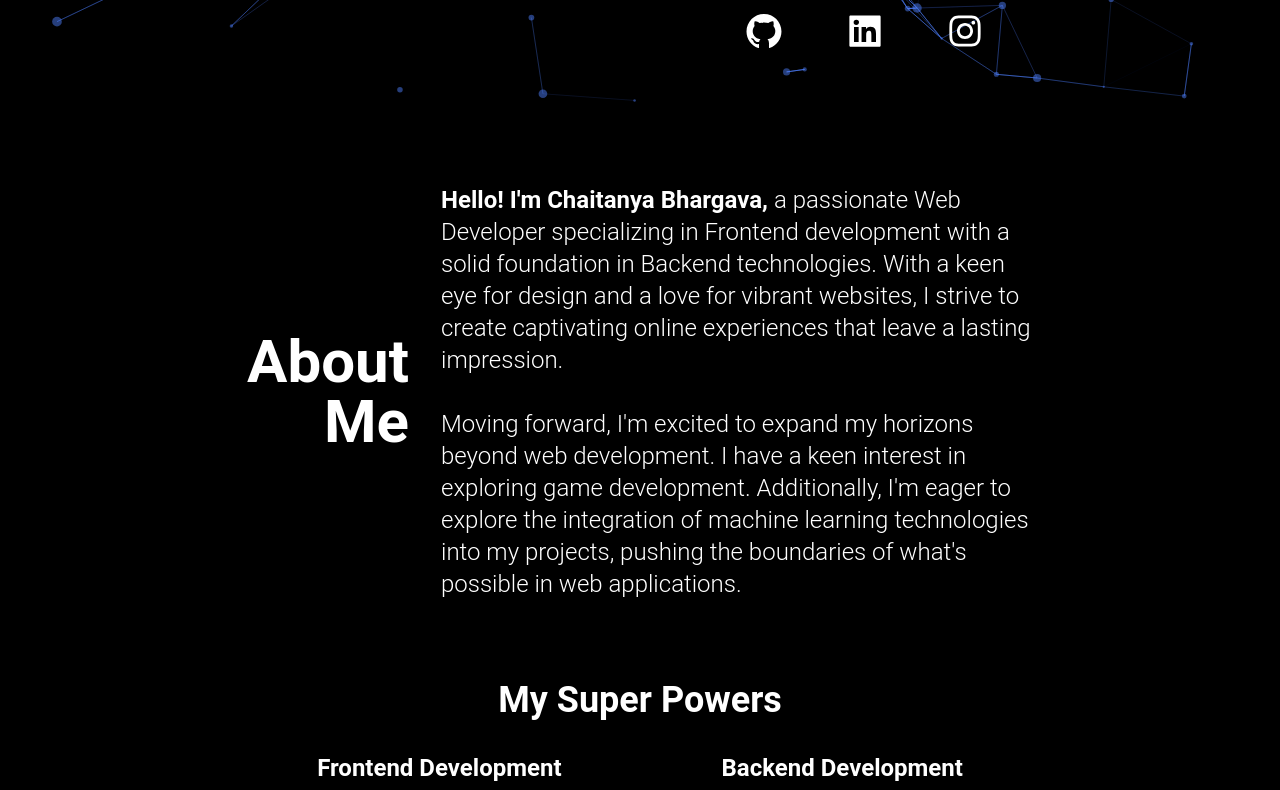
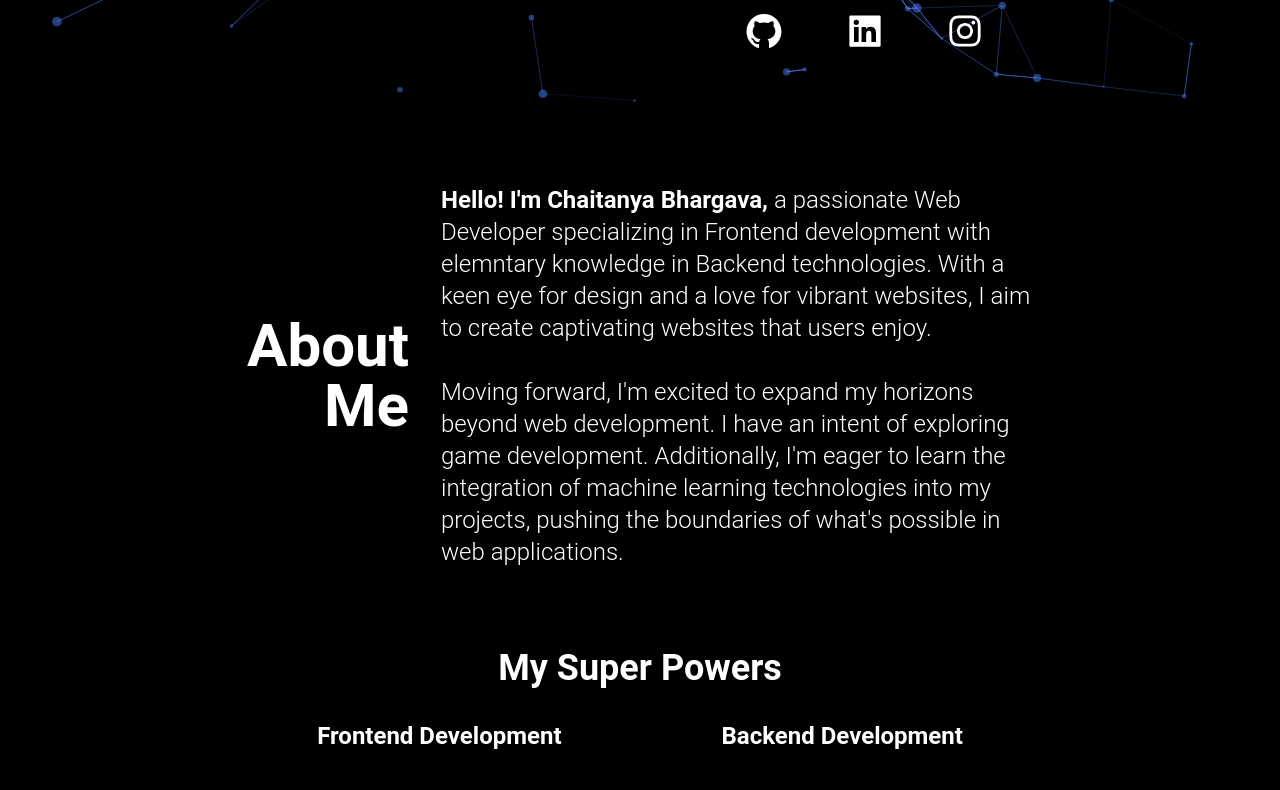
Before and after one commit to chaitanya-bhargava/chaitanyabhargava, a React (Create React App) app: page / in a window 1280 px wide. Shown: the part 697-1487 px from the top of the page. Built offline with nearby package versions, Linux system fonts and the light colour scheme.

Commit message:
about fix

```diff
--- a/src/components/About/About.js
+++ b/src/components/About/About.js
@@ -8,18 +8,20 @@ const About = () => {
       <div className="flex flex-col xs:flex-row justify-center items-center gap-8 m-8">
         <p className="text-center xs:text-right diff-font font-bold text-2xl xs:text-4xl md:text-6xl">
           About <span className="inline xs:hidden">Me</span>
-          <br className="hidden xs:block"/>
+          <br className="hidden xs:block" />
           <span className="hidden xs:block">Me</span>
         </p>
         <p className="w-full xs:w-[60%] lg:w-[50%] text-sm xs:text-base md:text-2xl">
           <span className="font-bold">Hello! I'm Chaitanya Bhargava, </span>a
-          passionate Web Developer specializing in Frontend development with a
-          solid foundation in Backend technologies. With a keen eye for design
-          and a love for vibrant websites, I strive to create captivating online
-          experiences that leave a lasting impression. <br/> <br/> Moving forward, I'm excited to expand my horizons beyond web
-          development. I have a keen interest in exploring game development. Additionally, I'm eager to explore the integration of
-          machine learning technologies into my projects, pushing the boundaries
-          of what's possible in web applications.
+          passionate Web Developer specializing in Frontend development with
+          elemntary knowledge in Backend technologies. With a keen eye for
+          design and a love for vibrant websites, I aim to create captivating
+          websites that users enjoy. <br /> <br />{" "}
+          Moving forward, I'm excited to expand my horizons beyond web
+          development. I have an intent of exploring game development.
+          Additionally, I'm eager to learn the integration of machine learning
+          technologies into my projects, pushing the boundaries of what's
+          possible in web applications.
         </p>
       </div>
       <div className="flex flex-col m-8">
```
